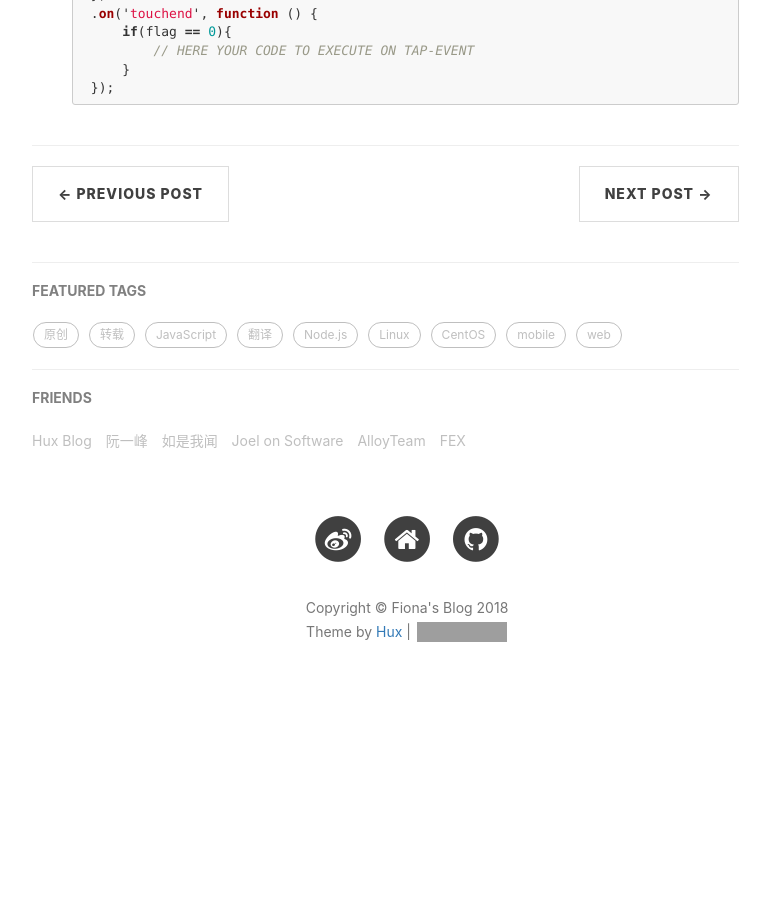
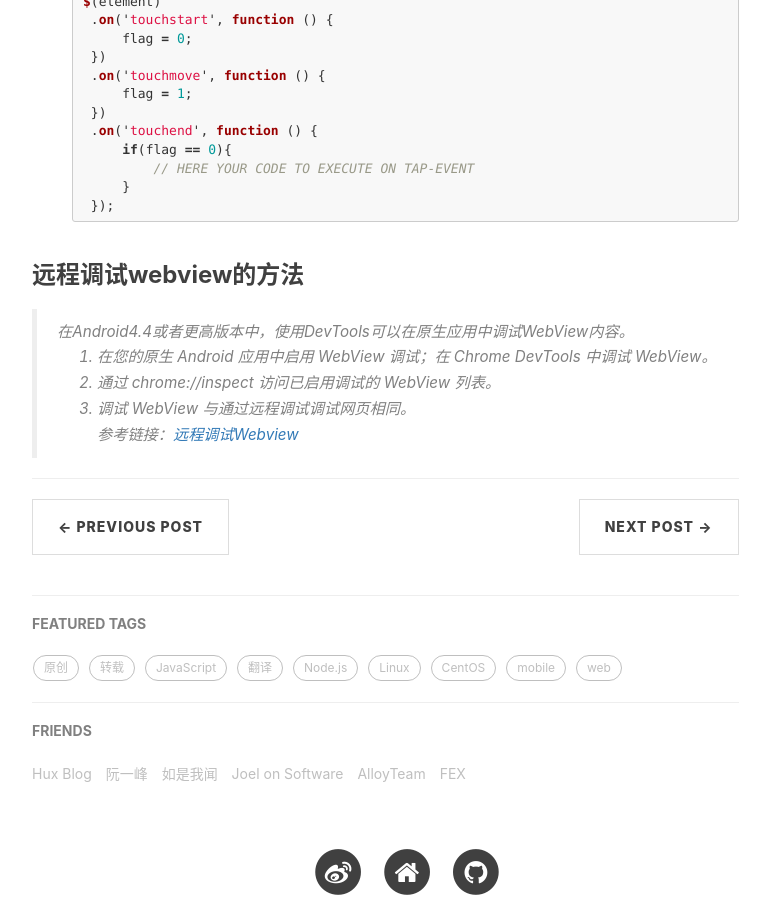
Before and after one commit to wangjiangman/blog, a Jekyll site: the page built from _posts/2017-12-28-mobile-web-summary.markdown, in a window 1280 px wide and 900 px high, scrolled down 3472 px. Shown: the whole window, without its empty margins (233-1003 px from the left). Built offline with Jekyll 4.4.1, drawn with Linux system fonts in a browser that asks for light colours; nearby versions of some CDN libraries; comment, search, counter and statistics services are not loaded; before the commit the page ends 4208 px from its top, so only the background shows below that; some of the changed text lies outside the part shown; grey boxes are pictures that could not be loaded.

Commit message:
add post

````diff
--- a/_posts/2017-12-28-mobile-web-summary.markdown
+++ b/_posts/2017-12-28-mobile-web-summary.markdown
@@ -13,6 +13,11 @@
 
 > late is better than never
 
+### 视图
+```html
+<!-- 设置移动端视图 -->
+<meta name="viewport" content="width=device-width, initial-scale=1, user-scalable=no" />
+```
 
 ### 字体
 设置最佳实践[参考链接](https://github.com/AlloyTeam/Mars/blob/master/solutions/font-family.md)
@@ -71,3 +76,10 @@
         }
     });
 ```
+
+### 远程调试webview的方法
+> 在Android4.4或者更高版本中，使用DevTools可以在原生应用中调试WebView内容。
+1. 在您的原生 Android 应用中启用 WebView 调试；在 Chrome DevTools 中调试 WebView。
+2. 通过 chrome://inspect 访问已启用调试的 WebView 列表。
+3. 调试 WebView 与通过远程调试调试网页相同。
+参考链接：[远程调试Webview](https://developers.google.com/web/tools/chrome-devtools/remote-debugging/webviews?hl=zh-cn)
````
